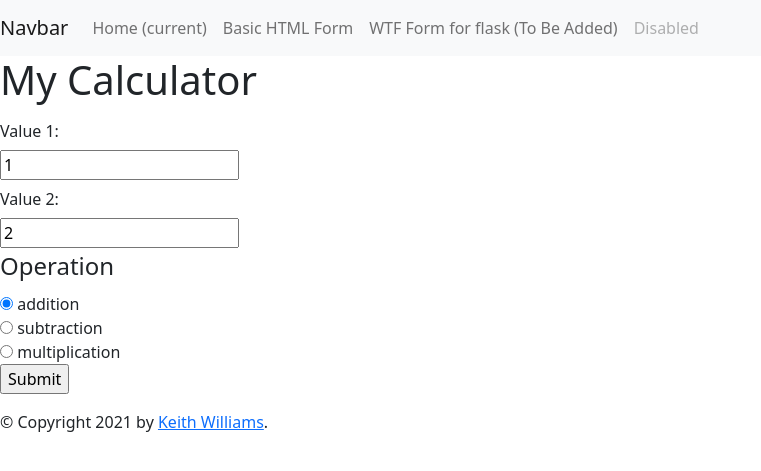
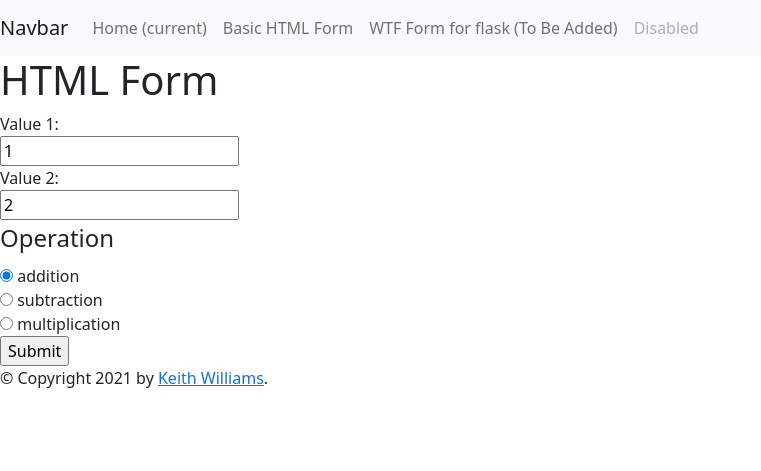
Before and after one commit to SuchiKhare/cal2_2, a Flask app: template app/templates/calculator.html in a window 1280 px wide. Shown: the top 471 px of the page, without its empty margins (0-761 px from the left). Run offline with Flask 2, Linux system fonts and the light colour scheme; the template is opened without the code that fills it, so the values that code supplies are empty; parts of the project's set-up code (start-up, migrations or seed data) failed here and were passed over.

Commit message:
correcting calculator in template

```diff
--- a/app/templates/calculator.html
+++ b/app/templates/calculator.html
@@ -10,18 +10,12 @@
 {% endblock %}
 {% block content %}
 
-    <h1>My Calculator</h1>
-     {% if error %}
-         <div class="alert alert-danger error" role="alert">
-             {{ error }}
-        </div>
-      {% endif %}
-  <div class="mb-3 row">
+    <h1>HTML Form</h1>
 
     <form action="/calculator" method="POST">
-        <label for="value1" class="col-sm-2 col-form-label">Value 1:</label><br>
+        <label for="value1">Value 1:</label><br>
         <input type="text" id="value1" name="value1" value="1"><br>
-        <label for="value2" class="col-sm-2 col-form-label">Value 2:</label><br>
+        <label for="value2">Value 2:</label><br>
         <input type="text" id="value2" name="value2" value="2"><br>
         <fieldset>
         <legend>Operation</legend>
@@ -41,5 +35,4 @@
 
         <input type="submit" value="Submit">
     </form>
-  </div>
 {% endblock %}
```
